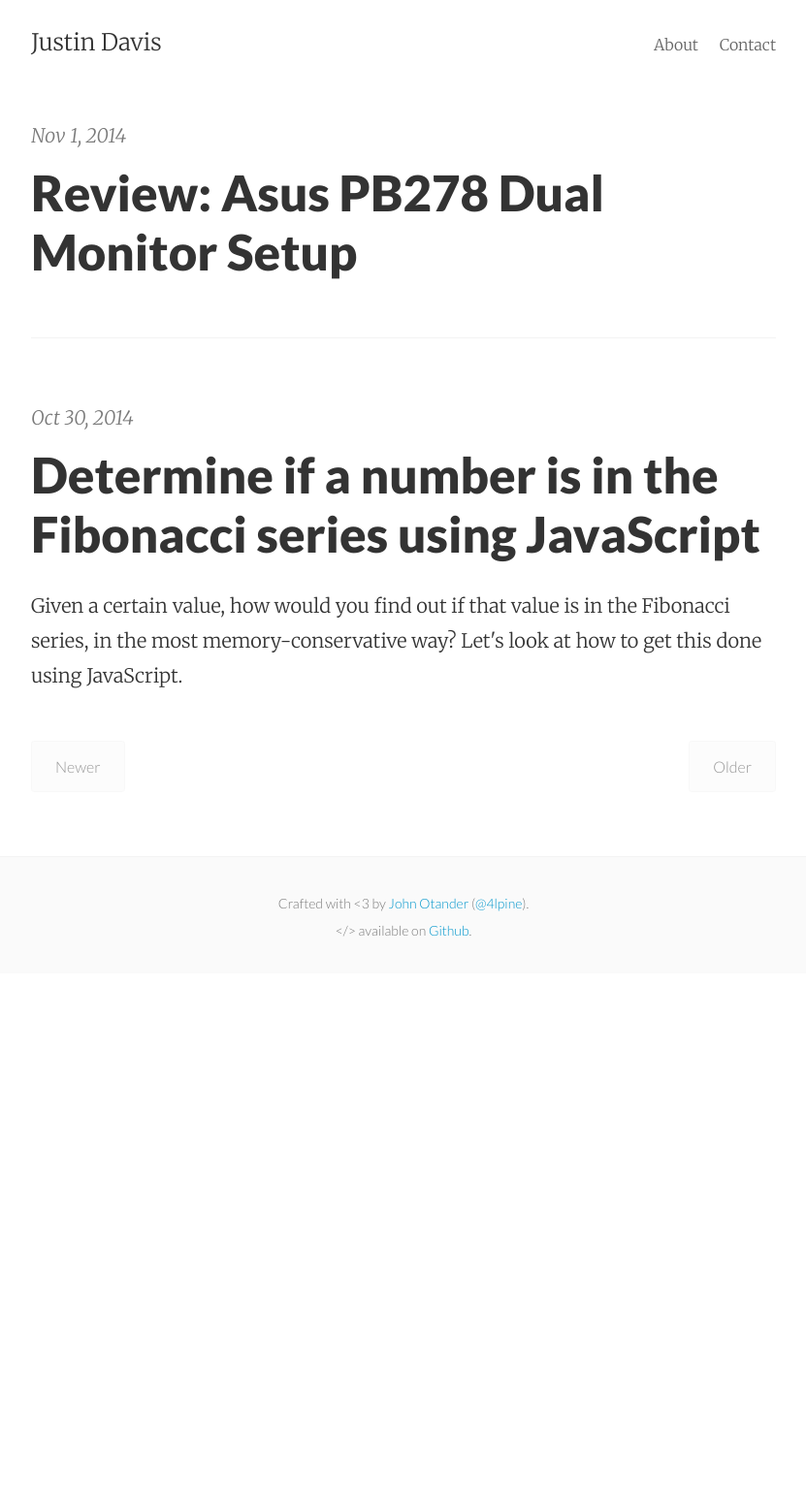
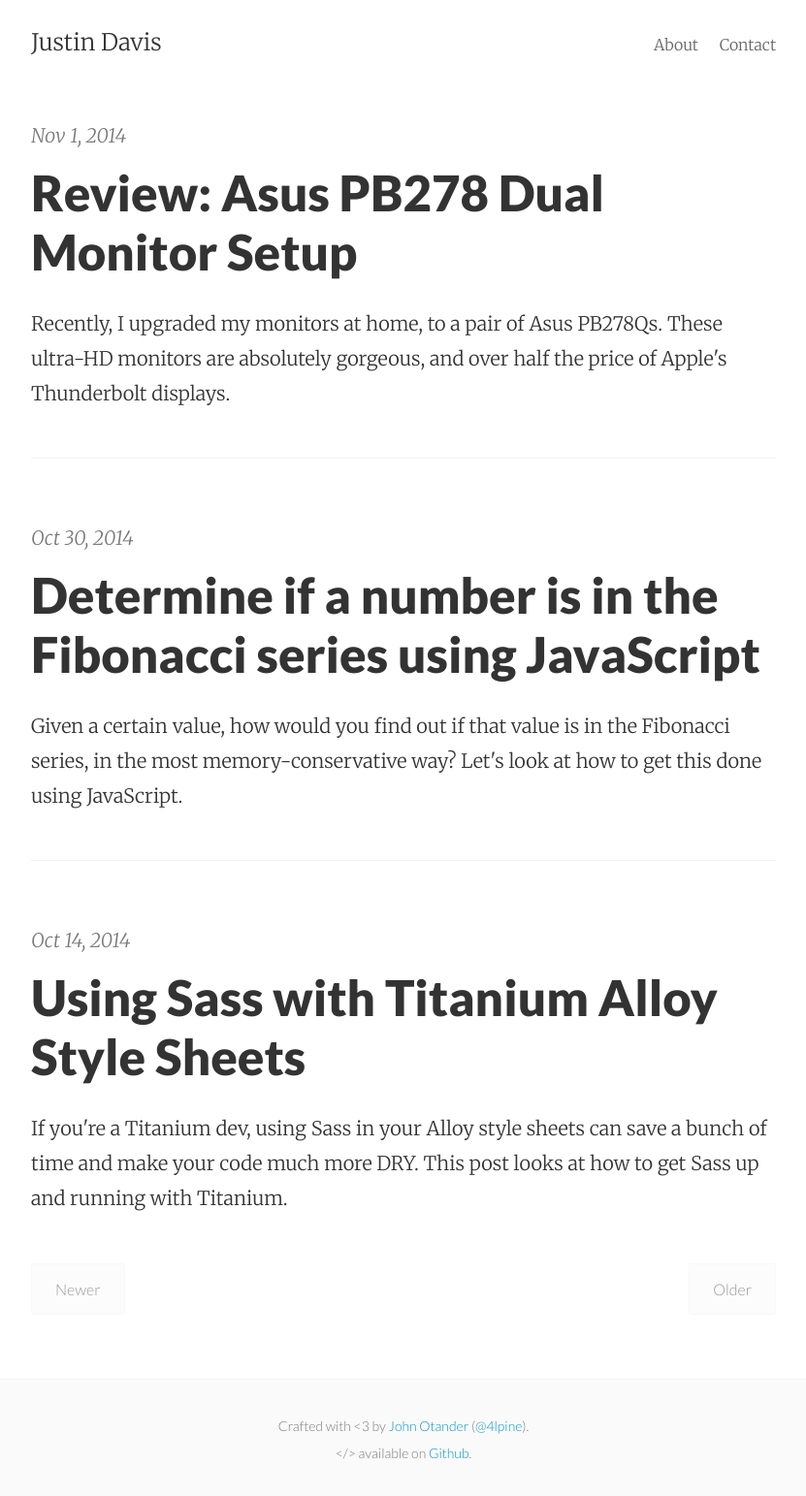
Before and after one commit to jwd2a/justindav.is, a Jekyll site: the page built from index.html, in a window 1280 px wide. Shown: the whole page at 97% size, without its empty margins (224-1055 px from the left). Built offline with Jekyll 4.4.1, drawn with Linux system fonts in a browser that asks for light colours; the list of posts is cut into pages by our own code; before the commit the page ends 1004 px from its top, so only the background shows below that.

Commit message:
Adding titanium post

```diff
--- /dev/null
+++ b/_posts/2014/2014-10-14-using-sass-with-titanium-alloy-style-sheets.md
@@ -0,0 +1,30 @@
+---
+layout: post
+title: "Using Sass with Titanium Alloy Style Sheets"
+summary: "If you're a Titanium dev, using Sass in your Alloy style sheets can save a bunch of time and make your code much more DRY. This post looks at how to get Sass up and running with Titanium."
+---
+
+Today, using CSS frameworks and preprocessors, like LESS and Sass, is an important part of efficient frontend development workflow. These new approaches allow us to use things like variables, mixins, inheritance and imports to make our CSS more flexible, more DRY, and more modular. In short, it makes writing CSS less of a pain.
+
+What if you’re a Titanium developer? How can you harness the power of these CSS tools when styling your app using Alloy TSS?
+
+STSS to the rescue!
+
+STSS is a NPM package that brings the power of Sass into Titanium, allowing you to use all those sexy Sass features in your Titanium apps.
+
+Getting started is easy:
+
+{% highlight javascript %}
+npm install -g stss
+{% endhighlight %}
+
+I installed the package globally on my machine, but you can it locally in your project if you want. If you install globally like I did, add an Alloy pre-compile hook so that Titanium will compile the STSS files into TSS files before building the project.
+
+To get that pre-compile hook set up, go to your project directory and do this:
+{% highlight javascript %}
+stss --jmk
+{% endhighlight %}
+
+Once you’ve done that, you’re in business! Start naming your Alloy style sheets with a `.stss’ extension, and enjoy the wonderful power of Sass in your Titanium apps!
+
+For more information, [check out the official NPM package here](https://www.npmjs.org/package/stss). To learn about Sass and all the ways it’ll change your life, [check out their site.](http://www.sass-lang.org/)
--- a/_posts/2014/2014-11-01-review-asus-pb278q-lcd-monitor.md
+++ b/_posts/2014/2014-11-01-review-asus-pb278q-lcd-monitor.md
@@ -1,6 +1,7 @@
 ---
 layout: post
 title: "Review: Asus PB278 Dual Monitor Setup"
+summary: "Recently, I upgraded my monitors at home, to a pair of Asus PB278Qs. These ultra-HD monitors are absolutely gorgeous, and over half the price of Apple's Thunderbolt displays."
 ---
 
 I recently upgraded my monitor situation at the house, moving from a 37″ VISIO TV (I know, right?) to a set of dual 27″ monitors. I was looking for something with higher resolution, and also wanted the dual setup to give me more space for working.
```
